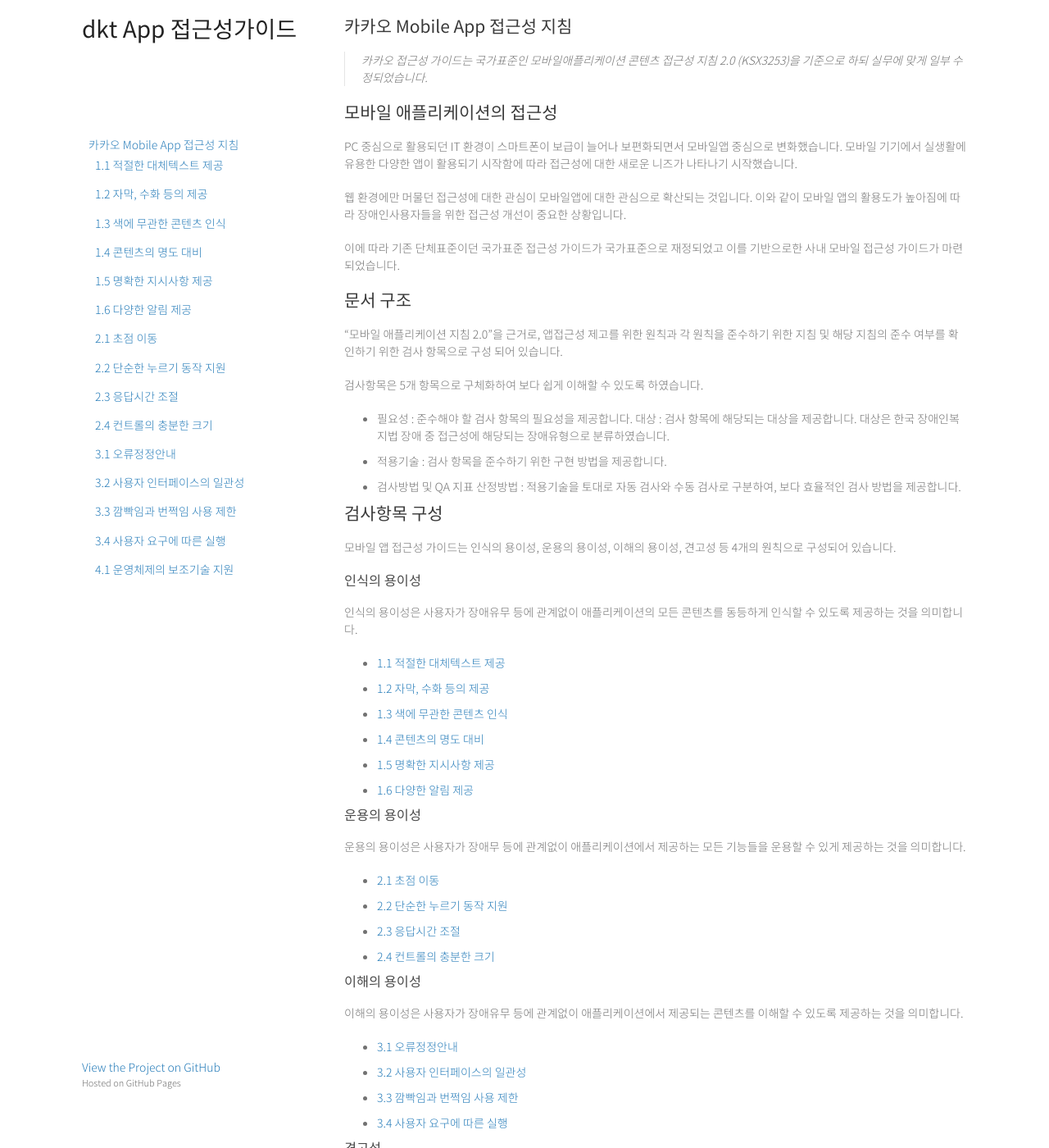
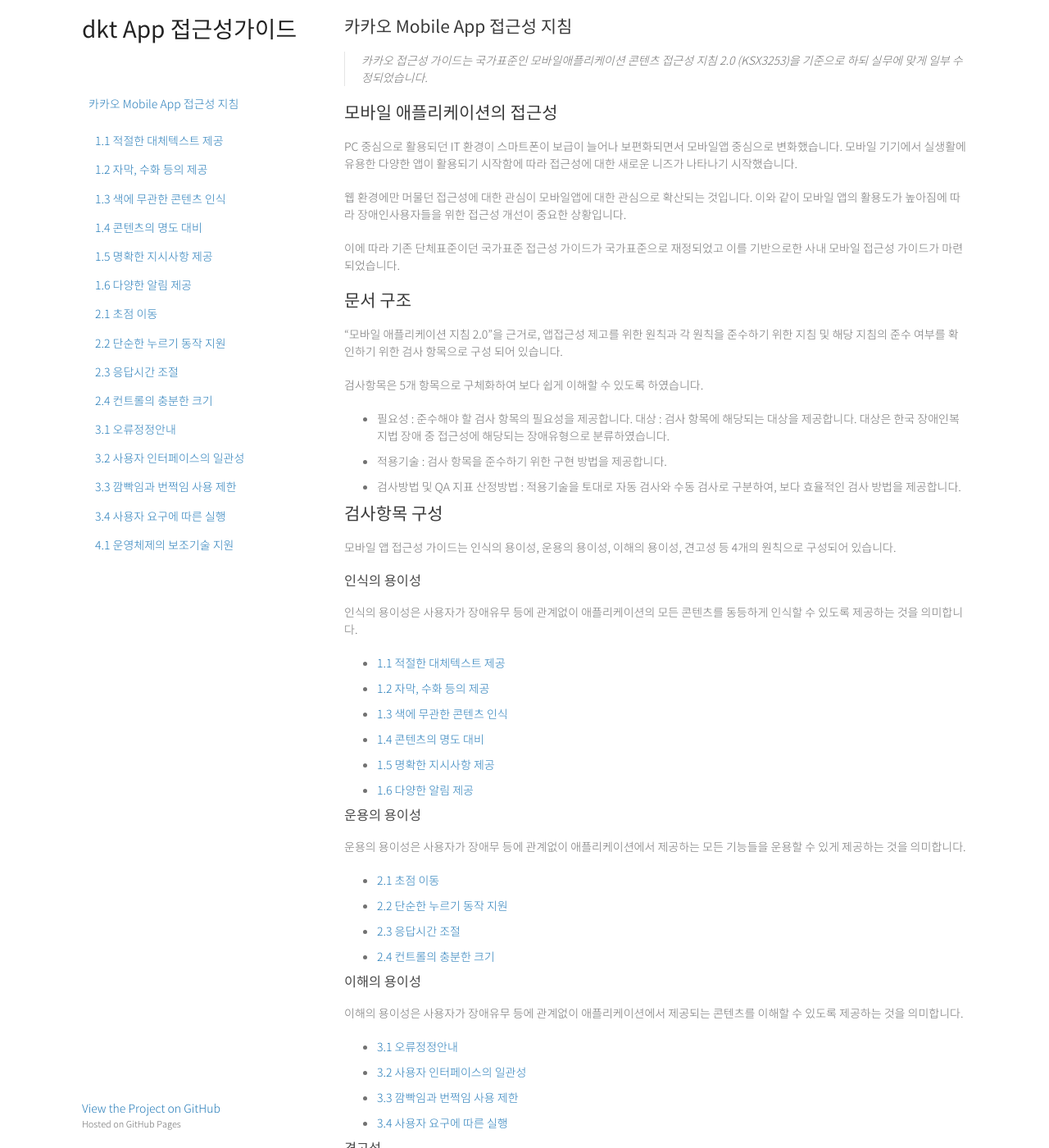
Before and after one commit to daum-a11y/app-a11y-guide, a Jekyll site: the page built from index.md, in a window 1280 px wide and 1400 px high. Shown: the whole window at 82% size. Built offline with Jekyll 4.4.1, drawn with Linux system fonts in a browser that asks for light colours; our own code applies the rules of GitHub Pages for plain Markdown files; the repository's description, which GitHub fills in, is left out.

Commit message:
리스트노출이슈수정

```diff
--- a/_layouts/default.html
+++ b/_layouts/default.html
@@ -25,7 +25,8 @@
       <ul>
         {% for type in bookmark.types %}
 
-        <li><a href="{{ site.baseurl }}{{ type.url }}">{{ type.title }}</a>
+        <li>
+          <p><a href="{{ site.baseurl }}{{ type.url }}">{{ type.title }}</a></p>
           <ul>
             {% for list in type.lists %}
             <li>
--- a/_sass/jekyll-theme-minimal.scss
+++ b/_sass/jekyll-theme-minimal.scss
@@ -156,10 +156,11 @@ strong {
 
 header nav {
   position: fixed;
-  top: 150px;
-  bottom: 150px;
+  top: 100px;
+  bottom: 0;
   width: 270px;
   overflow-y: auto;
+  padding: 0 0 70px 0;
 }
 header nav ul {
   list-style: none;
@@ -187,7 +188,8 @@ footer {
   width: 270px;
   float: left;
   position: fixed;
-  bottom: 50px;
+  bottom: 0;
+  border-color: #fff;
   -webkit-font-smoothing: subpixel-antialiased;
 }
 @media print, screen and (max-width: 960px) {
@@ -212,7 +214,6 @@ footer {
     position: static;
     width: auto;
     top: 0;
-    bottom: 0;
   }
 
   section {
```
